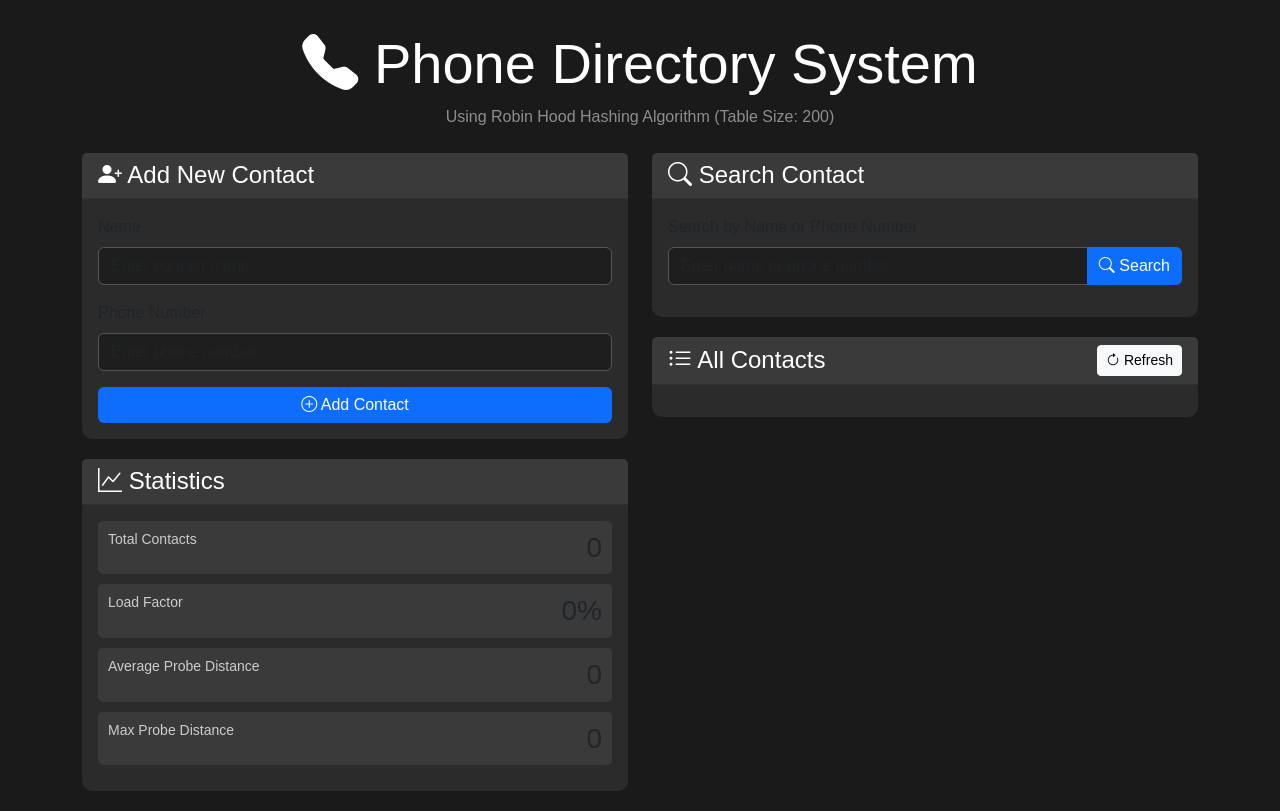
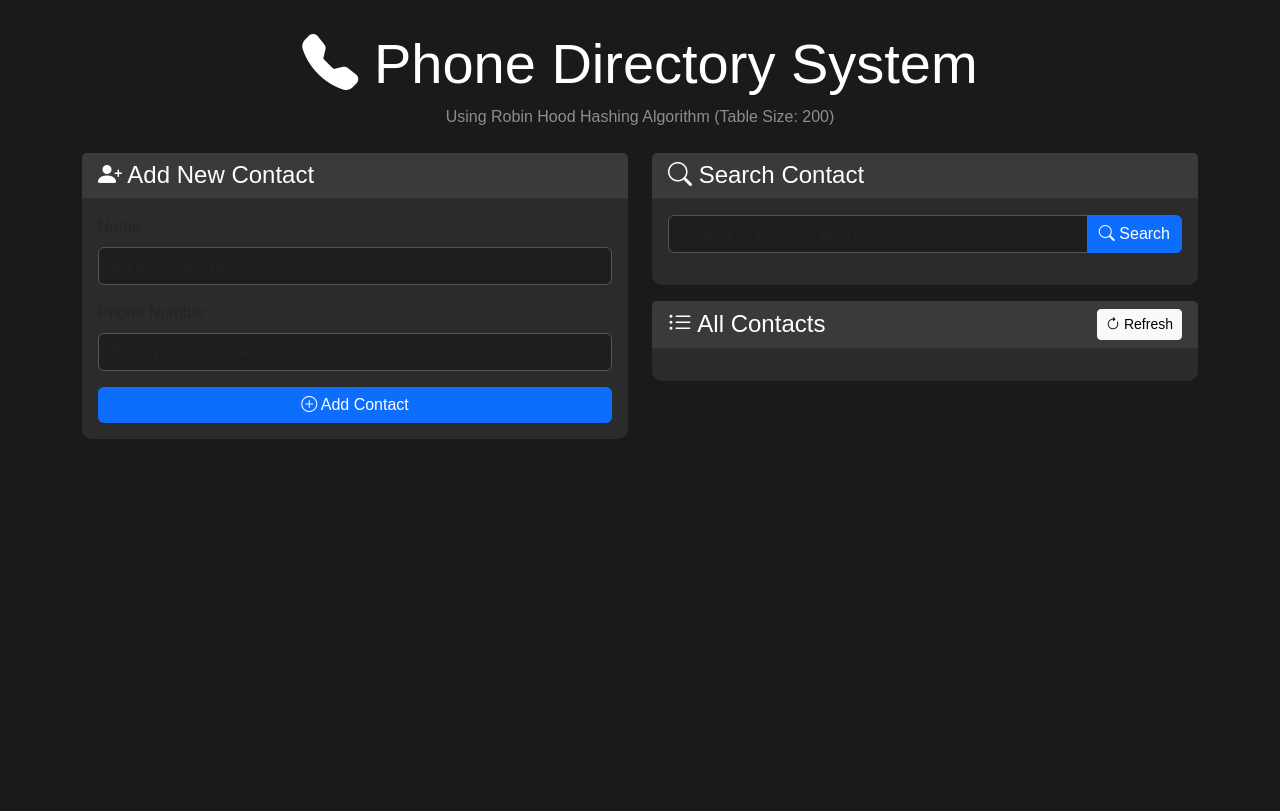
Before and after one commit to sanjaysanju01256-boop/Phone-Directory-System, a plain HTML site: page index.html in a window 1280 px wide. Drawn offline with nearby package versions, Linux system fonts and the light colour scheme; no server answers.

Commit message:
Update index.html

```diff
--- a/index.html
+++ b/index.html
@@ -7,10 +7,8 @@
 
   <!-- Bootstrap CSS -->
   <link href="https://cdn.jsdelivr.net/npm/bootstrap@5.3.0/dist/css/bootstrap.min.css" rel="stylesheet">
-
   <!-- Bootstrap Icons -->
   <link rel="stylesheet" href="https://cdn.jsdelivr.net/npm/bootstrap-icons@1.11.0/font/bootstrap-icons.css">
-
   <!-- Custom CSS -->
   <link rel="stylesheet" href="style.css">
 </head>
@@ -46,49 +44,21 @@
             </form>
           </div>
         </div>
-
-        <!-- Stats -->
-        <div class="card">
-          <div class="card-header">
-            <h4 class="mb-0"><i class="bi bi-graph-up"></i> Statistics</h4>
-          </div>
-          <div class="card-body">
-            <div class="stat-card">
-              <h6>Total Contacts</h6>
-              <h3 id="totalContacts">0</h3>
-            </div>
-            <div class="stat-card">
-              <h6>Load Factor</h6>
-              <h3 id="loadFactor">0%</h3>
-            </div>
-            <div class="stat-card">
-              <h6>Average Probe Distance</h6>
-              <h3 id="avgProbeDistance">0</h3>
-            </div>
-            <div class="stat-card">
-              <h6>Max Probe Distance</h6>
-              <h3 id="maxProbeDistance">0</h3>
-            </div>
-          </div>
-        </div>
       </div>
 
-      <!-- Search & Contacts -->
+      <!-- Contacts List & Search -->
       <div class="col-md-6">
-        <div class="card">
+        <div class="card mb-3">
           <div class="card-header">
             <h4 class="mb-0"><i class="bi bi-search"></i> Search Contact</h4>
           </div>
           <div class="card-body">
             <form id="searchContactForm">
-              <div class="mb-3">
-                <label for="searchQuery" class="form-label">Search by Name or Phone Number</label>
-                <div class="input-group">
-                  <input type="text" class="form-control" id="searchQuery" placeholder="Enter name or phone number" required>
-                  <button type="submit" class="btn btn-primary">
-                    <i class="bi bi-search"></i> Search
-                  </button>
-                </div>
+              <div class="input-group mb-3">
+                <input type="text" class="form-control" id="searchQuery" placeholder="Search by name or phone" required>
+                <button type="submit" class="btn btn-primary">
+                  <i class="bi bi-search"></i> Search
+                </button>
               </div>
             </form>
             <div id="searchResult"></div>
@@ -113,7 +83,7 @@
   <!-- Bootstrap JS -->
   <script src="https://cdn.jsdelivr.net/npm/bootstrap@5.3.0/dist/js/bootstrap.bundle.min.js"></script>
 
-  <!-- Custom JS -->
+  <!-- Firebase & Custom JS -->
   <script type="module" src="app.js"></script>
 </body>
 </html>
```
